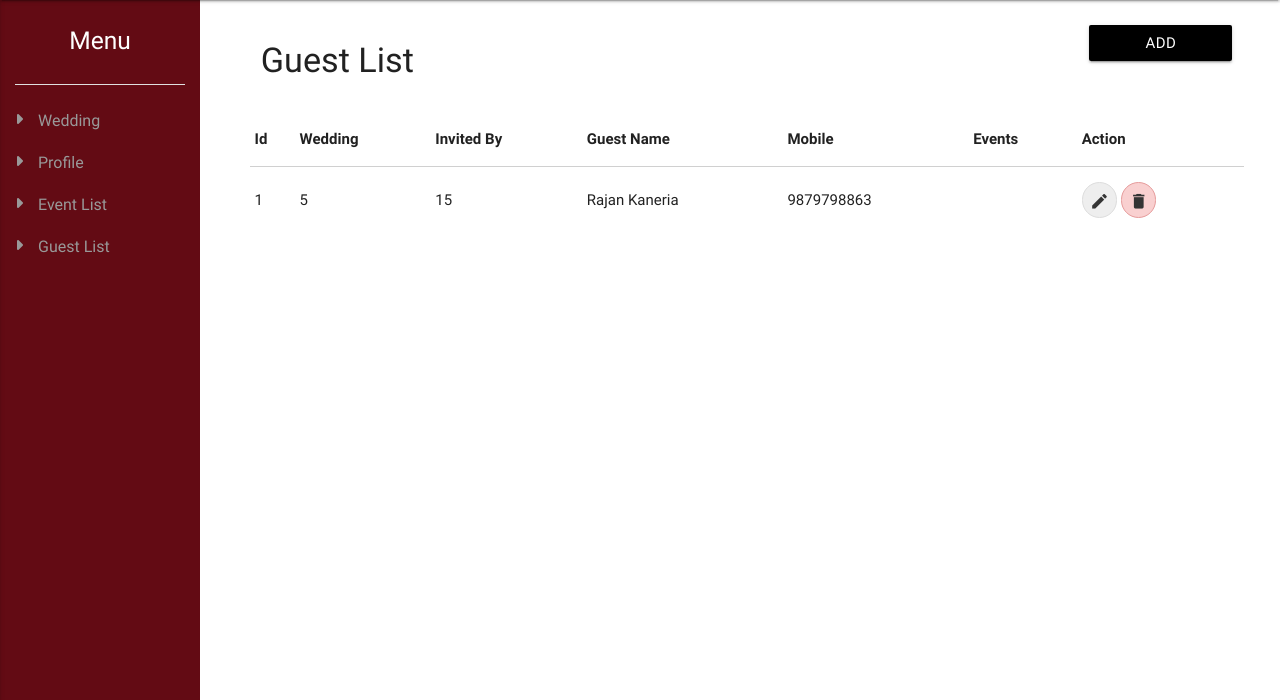
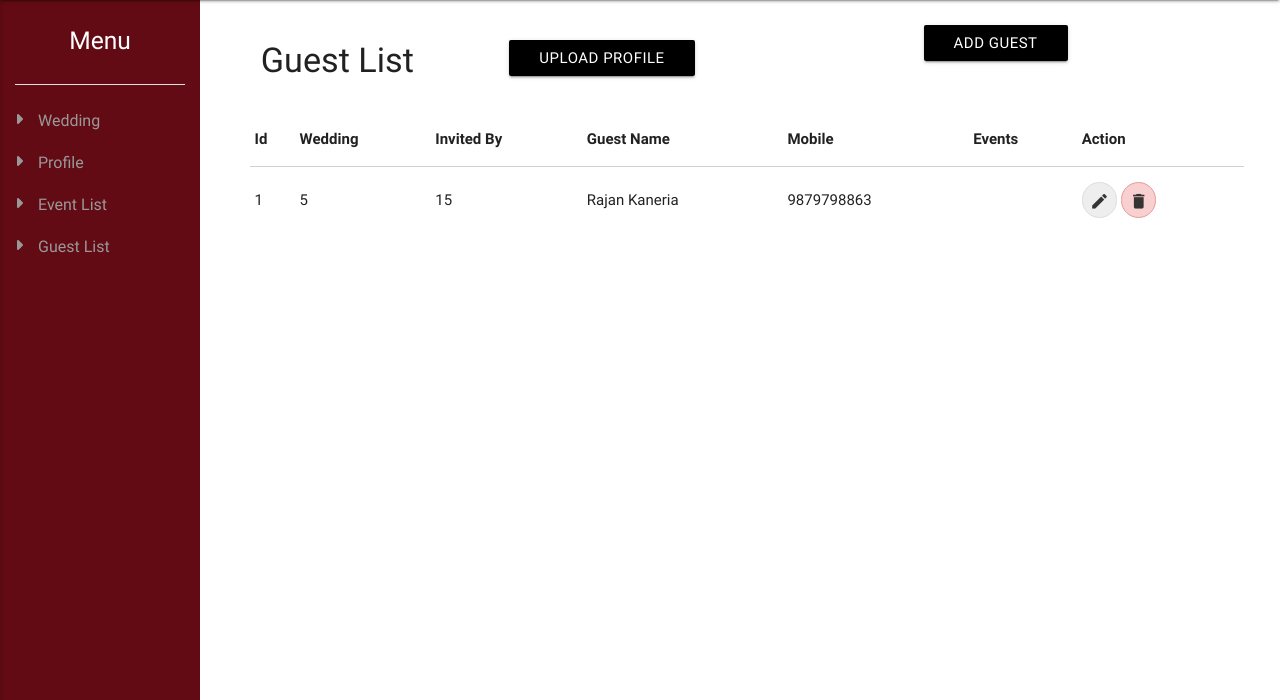
Before and after one commit to AnkitaPatel994/momentweddingWeb, a CodeIgniter app: page /moment-wedding/admin/guest_list in a window 1280 px wide. Shown: the part 100-800 px from the top of the page. Run offline with CodeIgniter, Linux system fonts and the light colour scheme; the visitor is signed in with stand-in values (Sample User, id 1); data comes from the database, SQL or seed files in the repository; some libraries are stand-ins or nearby versions.

Commit message:
guest luisr

```diff
--- a/application/views/guest_list.php
+++ b/application/views/guest_list.php
@@ -7,8 +7,12 @@
 	<div class="profile-area col m10">
 		<div class="profileDetails">
 			<div class="row">
-				<div class="col s8 m10"><h4>Guest List</h4></div>
-				<div class="col s4 m2"><a href="#addGuest" class="btn black modal-trigger">Add Guest</a></div>
+				<div class="col s2 m3"><h4>Guest List</h4></div>
+				<div class="input-field col s5 m5" id="excelsheet">
+		          <input id="excelsheet" name="excelsheet" type="file" class="validate" style="display: none;">
+		          <button class="btn black" type="button" onclick="$('#excelsheet input').click()">Upload Profile</button>
+		        </div>
+				<div class="col s8 m4"><a href="#addGuest" class="btn black modal-trigger">Add Guest</a></div>
 			</div>
 			<div>
 				<!-- <table id="table_id" class="table table-condensed responsive-table centered highlight"> -->
```
